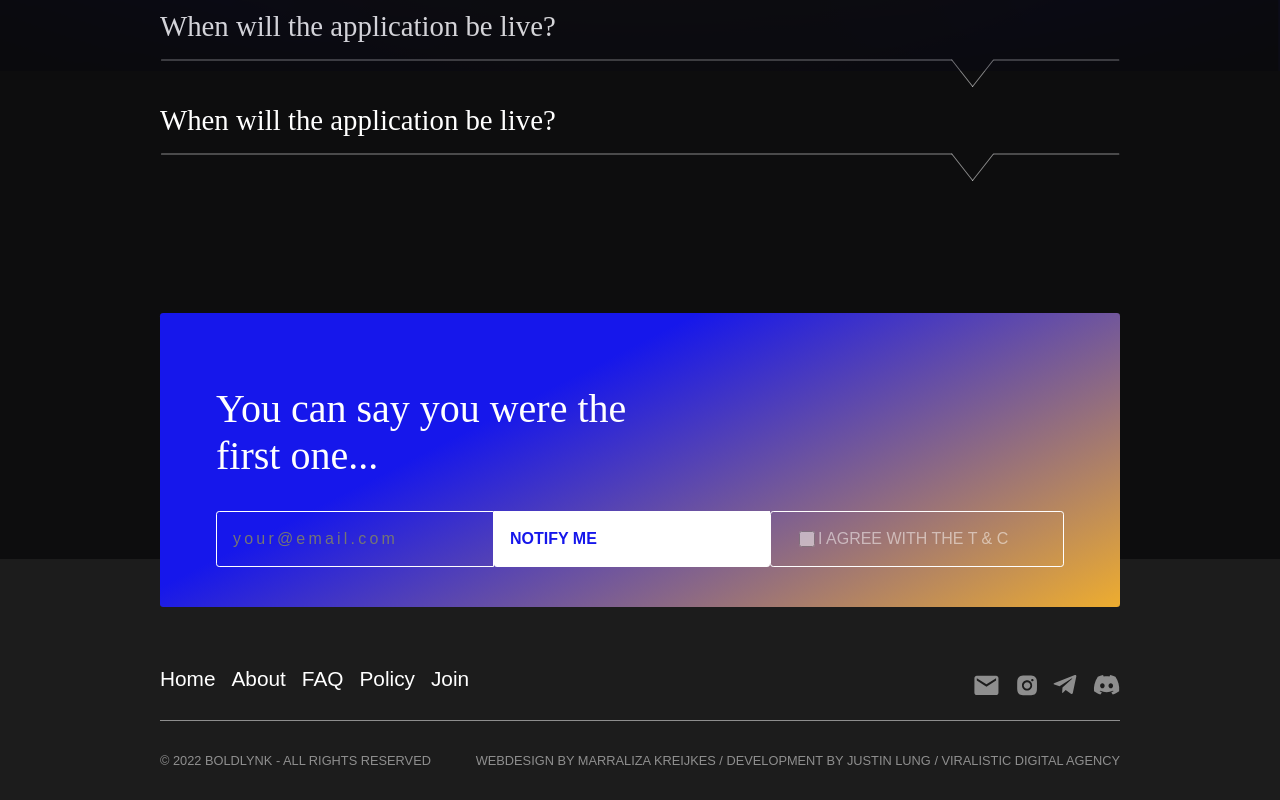
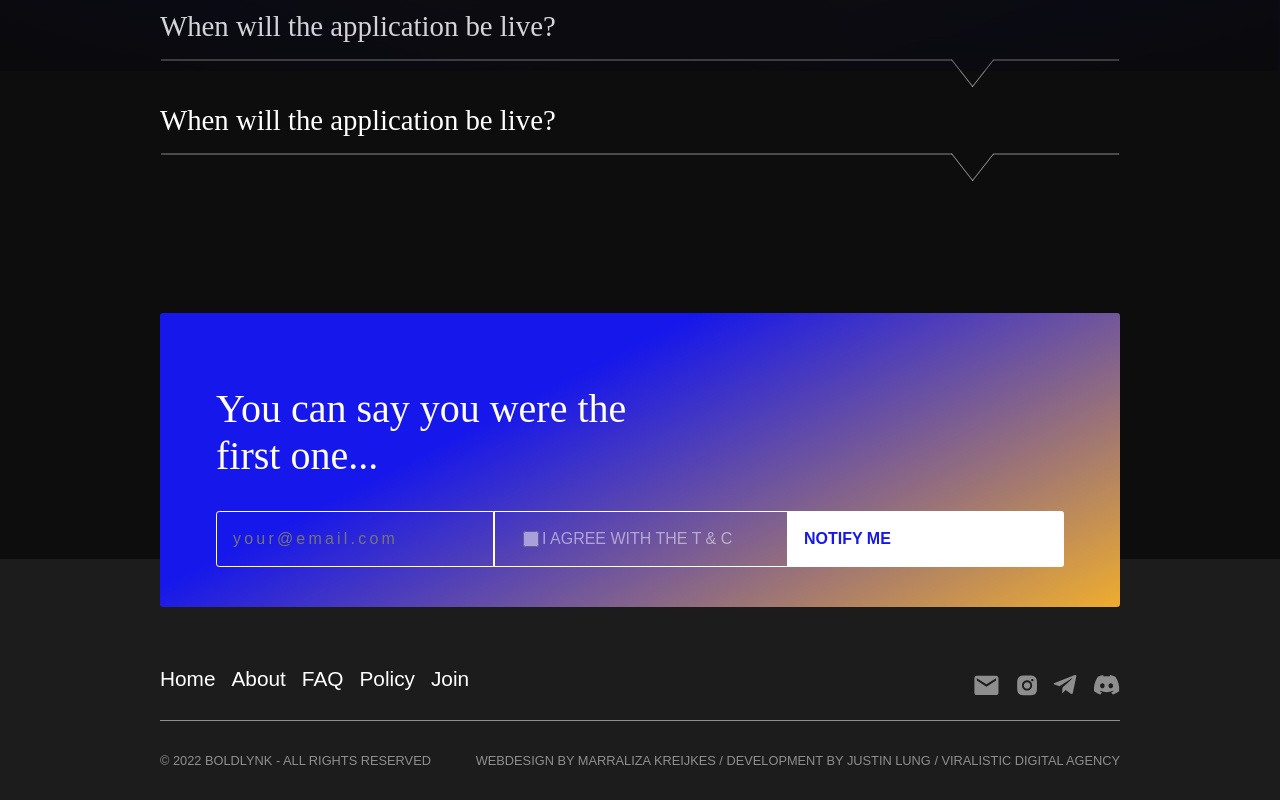
Before and after one commit to viralistic/BOLDLYNK, a Next.js app: page / in a window 1280 px wide. Shown: the part 889-1689 px from the top of the page. Built offline with nearby package versions, Linux system fonts and the light colour scheme.

Commit message:
subscribe form layout fixed

```diff
--- a/src/components/Footer/Footer.jsx
+++ b/src/components/Footer/Footer.jsx
@@ -33,7 +33,7 @@ export default function Footer() {
             </a>
           </li>
           <li className={styles.footer__list__item}>
-            <a href="#">
+            <a href="https://discord.gg/f2yqRD9FW5" target="_blank">
               <img src="/assets/icons/discord-icon.svg" alt="Discord Icon" />
             </a>
           </li>
--- a/src/components/Header/Header.jsx
+++ b/src/components/Header/Header.jsx
@@ -18,7 +18,7 @@ export default function Header() {
           Join
         </Link>
       </nav>
-      <button className={styles.hamburger}>
+      <button className={styles.hamburger} onClick={() => setOpen(!isOpen)}>
         <span className={styles.hamburger__line} />
         <span className={styles.hamburger__line} />
         <span className={styles.hamburger__line} />
--- a/src/components/Subscribe/Subscribe.module.css
+++ b/src/components/Subscribe/Subscribe.module.css
@@ -28,6 +28,7 @@
     letter-spacing: .2rem;
     border-top-left-radius: .2rem;
     border-top-right-radius: .2rem;
+    order: 0;
 }
 
 .subscribe__submit {
@@ -70,6 +71,7 @@
     margin-left: 1rem;
 }
 
+
 @media(min-width: 55rem) {
     .subscribe {
         display: flex;
@@ -91,9 +93,19 @@
         flex-direction: row;
     }
 
+    .subscribe__submit {
+        border-top-right-radius: .2rem;
+        border-bottom-right-radius: .2rem;
+        border-bottom-left-radius: 0;
+    }
+
     .subscribe__submit,
     .subscribe__mail {
         flex: 1;
+    }
+
+    .subscribe__submit {
+        order: 3;
     }
 
     .subscribe__mail {
@@ -104,7 +116,6 @@
 
     .subscribe__tacbox__container {
         border: 1px solid var(--color-white);
-        border-radius: .2rem;
         flex: 1;
     }
 
```
